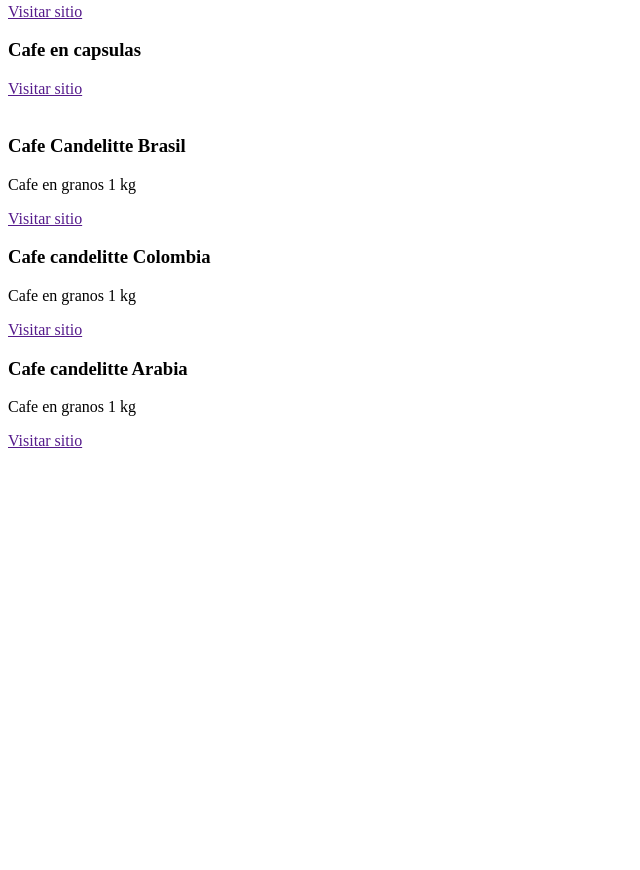
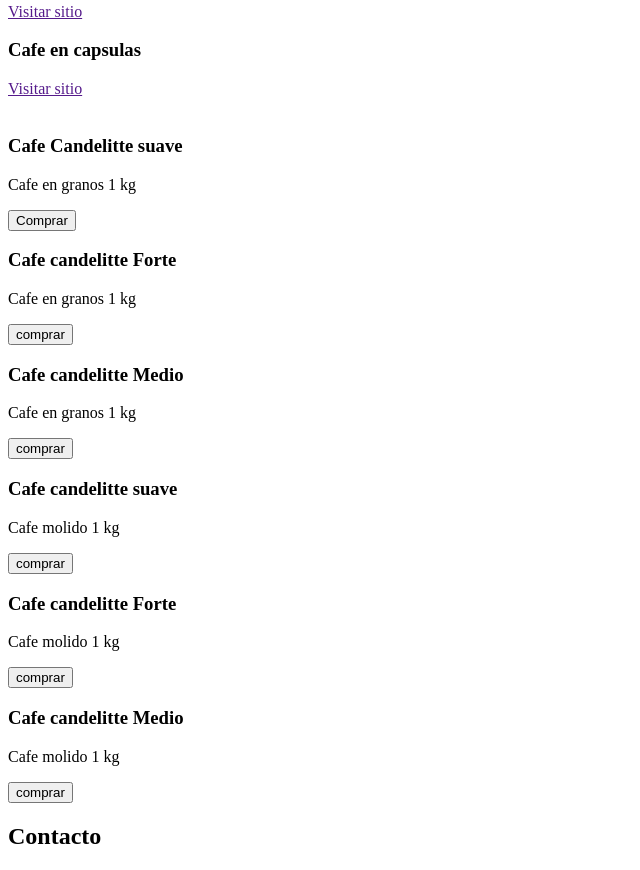
Before and after one commit to Melbeehr31/TPutn-Candelitte-2024, a plain HTML site: page index.html in a window 1280 px wide. Shown: the part 351-1221 px from the top of the page, without its empty margins (0-640 px from the left). Before the commit the page ends 817 px from the top, so only its background shows below. Drawn offline with Linux system fonts and the light colour scheme.

Commit message:
delete: names of products

```diff
--- a/index.html
+++ b/index.html
@@ -51,23 +51,39 @@
                 <div class="container-img-project">
                     <img src="" alt=""/>
                 </div>
-               <h3>Cafe Candelitte Brasil</h3>
+               <h3>Cafe Candelitte suave</h3>
                <p>Cafe en granos 1 kg </p>
-               <a href="" target="_blank">Visitar sitio</a>
-            </div>
+               <button>Comprar</button>
             <div class="card">
-                <h3>Cafe candelitte Colombia</h3>
+                <h3>Cafe candelitte Forte</h3>
                 <p>Cafe en granos 1 kg</p>
-                <a href="" target="_blank">Visitar sitio</a>
+                <button>comprar</button>
              </div>
              <div class="card">
-                <h3>Cafe candelitte Arabia</h3>
+                <h3>Cafe candelitte Medio</h3>
                 <p>Cafe en granos 1 kg</p>
-                <a href="" target="_blank">Visitar sitio</a>
+                <button>comprar</button>
+             </div>
+             <div class="card">
+                <h3>Cafe candelitte suave</h3>
+                <p>Cafe molido 1 kg</p>
+                <button>comprar</button>
+             </div>
+             <div class="card">
+                <h3>Cafe candelitte Forte</h3>
+                <p>Cafe molido 1 kg</p>
+                <button>comprar</button>
+             </div>
+             <div class="card">
+                <h3>Cafe candelitte Medio</h3>
+                <p>Cafe molido 1 kg</p>
+                <button>comprar</button>
              </div>
         </div>
     </section>
-    <section id="contact"></section>
+    <section id="contact">
+        <h2>Contacto</h2>
+    </section>
   </main>
   <footer>
     <p></p>
```
